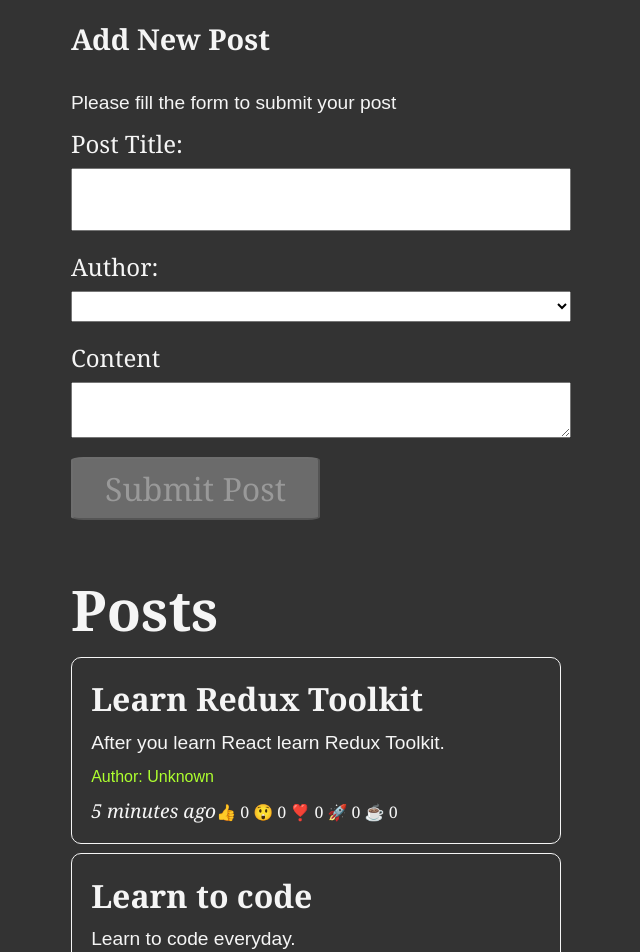
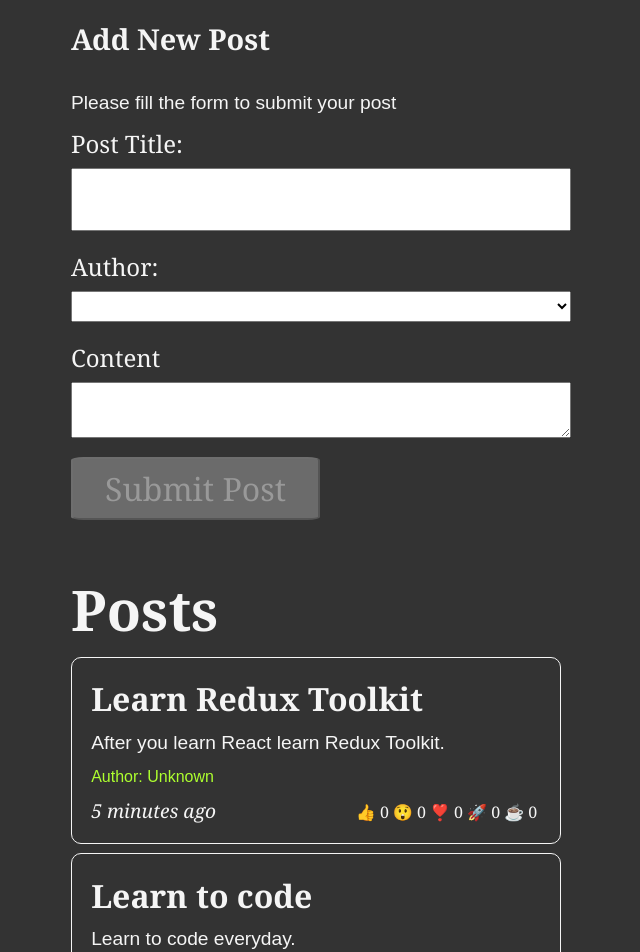
Before and after one commit to Niraj-Amatya/Blog-post, a React (Create React App) app: page / in a window 1280 px wide. Shown: the top 952 px of the page, without its empty margins (319-959 px from the left). Built offline with nearby package versions, Linux system fonts and the light colour scheme.

Commit message:
create some space between date and reaction with the help of flexbox (#5)

```diff
--- a/src/features/posts/PostList.js
+++ b/src/features/posts/PostList.js
@@ -37,8 +37,14 @@ const PostList = () => {
       </p>
 
       {/* pass the date of the post created from the post store */}
-      <DatePost timestamp={post.date} />
-      <ReactionButtons post={post} />
+      <div className="date-reactions">
+        <div className="date">
+          <DatePost timestamp={post.date} />
+        </div>
+        <div className="reactions">
+          <ReactionButtons post={post} />
+        </div>
+      </div>
     </article>
   ));
 
--- a/src/features/posts/ReactionButtons.js
+++ b/src/features/posts/ReactionButtons.js
@@ -2,6 +2,7 @@ import React from 'react';
 import { useDispatch } from 'react-redux';
 import { reactionAdded } from '../posts/postSlice';
 
+// object of reactions with name and value(image). Name matches with the name provided in postSlice reactions.
 const reactionEmoji = {
   thumbsUp: '👍',
   wow: '😲',
@@ -17,7 +18,7 @@ const ReactionButtons = ({ post }) => {
   // name is the key and emoji is the object.
   // emojis are used as a button so as it is pressed it increases in value.
   // post is recieved from the PostList component
-  // postId and name/key is dispatched to the reducer
+  // postId and name/key is dispatched to the reducer on button click
   // displayed on the front is the picture of emoji and the value which is recieved from the post.reactions and passing the key as name and it always starts from zero.
 
   const reactionButton = Object.entries(reactionEmoji).map(([name, emoji]) => (
--- a/src/index.css
+++ b/src/index.css
@@ -120,4 +120,12 @@ section h2 {
         border: none;
         color: whitesmoke;
         font-size: 1rem;
+        cursor: pointer;
 }
+
+
+.date-reactions {
+    display: flex;
+    justify-content: space-between;
+
+}
```
